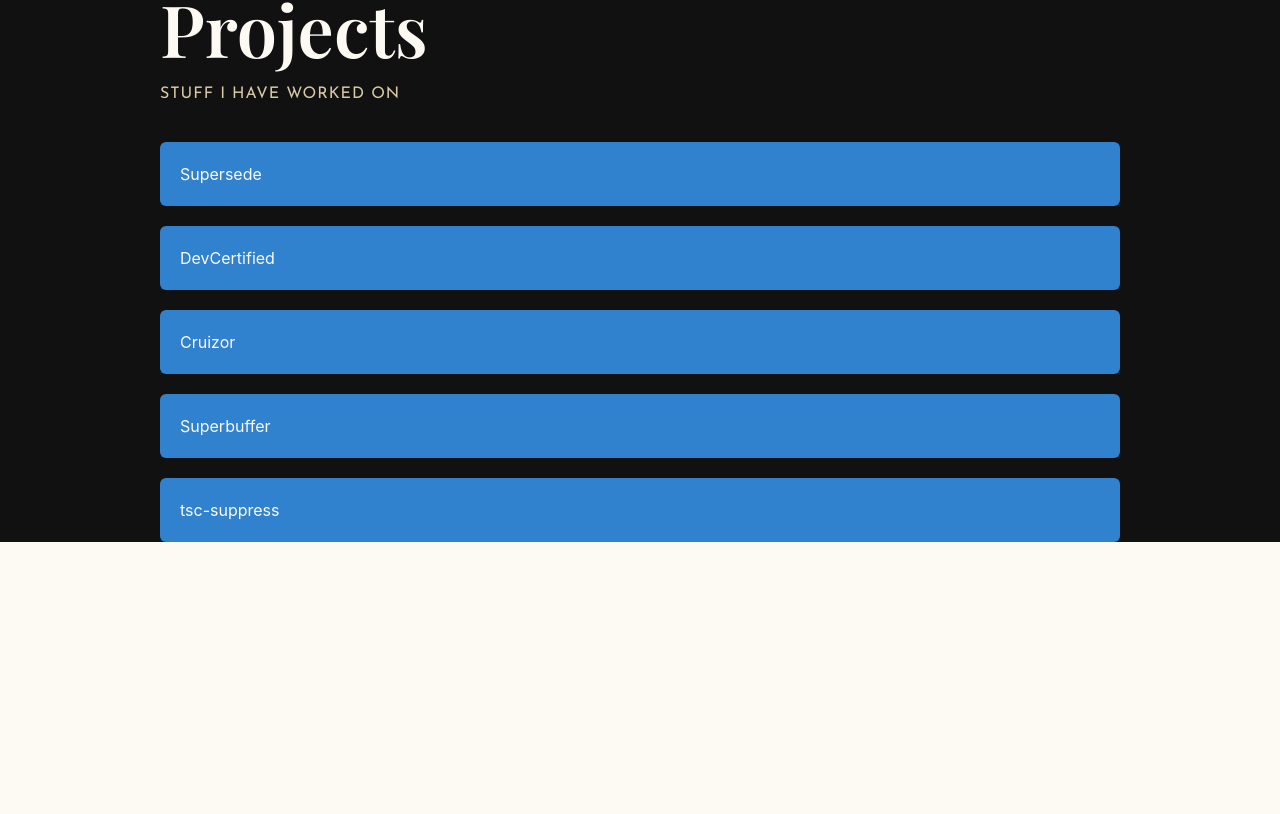
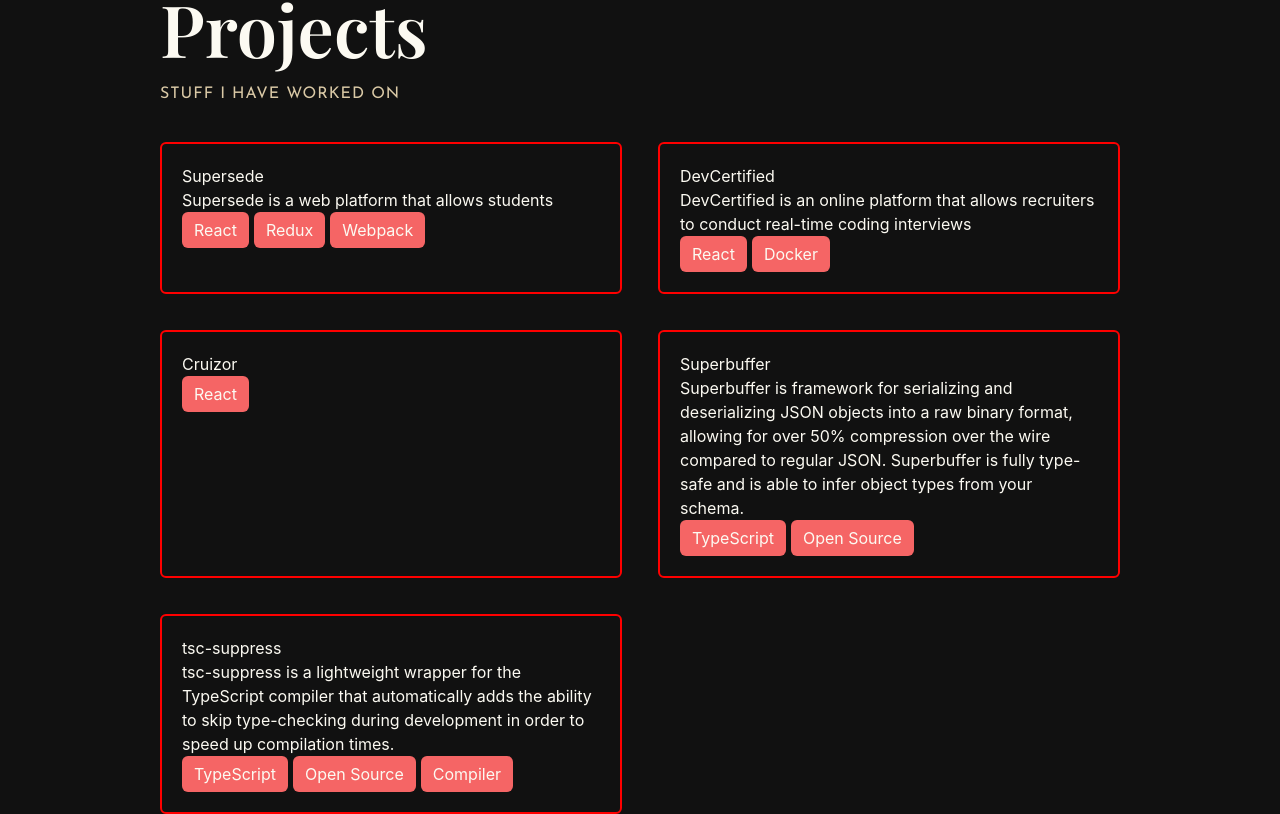
Before and after one commit to DanielHZhang/danielhzhang, a Next.js app: page / in a window 1280 px wide. Shown: the part 1388-2202 px from the top of the page. Before the commit the page ends 1930 px from the top, so only its background shows below. Built offline with nearby package versions, Linux system fonts and the light colour scheme.

Commit message:
Move connect and cursor into common components

```diff
--- /dev/null
+++ b/src/components/common/connect.tsx
@@ -0,0 +1,10 @@
+import {Box, Flex} from '@chakra-ui/react';
+
+export const Connect = (): JSX.Element => {
+  return (
+    <Flex>
+      Let's Connect
+      <Box>Get in touch for opportunities!</Box>
+    </Flex>
+  );
+};
--- /dev/null
+++ b/src/components/common/index.tsx
@@ -0,0 +1,2 @@
+export * from './connect';
+export * from './cursor';
--- a/src/components/projects/index.tsx
+++ b/src/components/projects/index.tsx
@@ -1,4 +1,4 @@
-import {Flex, Stack, Text} from '@chakra-ui/react';
+import {Box, Flex, Grid, Stack, Text} from '@chakra-ui/react';
 import {PageTitle} from 'src/components/title';
 import {r} from 'src/utils';
 
@@ -47,8 +47,23 @@ const projects: ProjectData[] = [
 
 const ProjectItem = (props: ProjectData): JSX.Element => {
   return (
-    <Flex color='white' bgColor='blue.500' borderRadius='6px' padding='2rem'>
+    <Flex
+      direction='column'
+      color='white'
+      border='2px solid red'
+      /* bgColor='blue.500' */
+      borderRadius='6px'
+      padding='2rem'
+    >
       <Text>{props.title}</Text>
+      <Text>{props.description}</Text>
+      <Stack direction='row' align='flex-start'>
+        {props.tags.map((value) => (
+          <Box bgColor='red.400' padding='0.6rem 1.2rem' borderRadius='6px'>
+            {value}
+          </Box>
+        ))}
+      </Stack>
     </Flex>
   );
 };
@@ -57,11 +72,13 @@ export const Projects = (): JSX.Element => {
   return (
     <Flex direction='column'>
       <PageTitle heading='Projects' subheading='STUFF I HAVE WORKED ON' />
-      <Stack direction='column' spacing='8'>
+      {/* <Stack direction='column' spacing='8'> */}
+      <Grid templateColumns='repeat(2, 1fr)' gap='3.6rem'>
         {projects.map((data) => (
           <ProjectItem {...data} />
         ))}
-      </Stack>
+      </Grid>
+      {/* </Stack> */}
     </Flex>
   );
 };
--- a/src/pages/_app.tsx
+++ b/src/pages/_app.tsx
@@ -4,7 +4,7 @@ import 'modern-normalize/modern-normalize.css';
 import {AppProps} from 'next/app';
 import Head from 'next/head';
 import React, {Fragment} from 'react';
-import {Cursor} from 'src/components/cursor';
+import {Cursor} from 'src/components/common';
 import {HeadTitle} from 'src/components/title';
 import 'src/styles/global.css';
 import theme from 'src/styles/theme';
```
Also changed, not shown: src/components/common/cursor.tsx (renamed from src/components/cursor/index.tsx).
